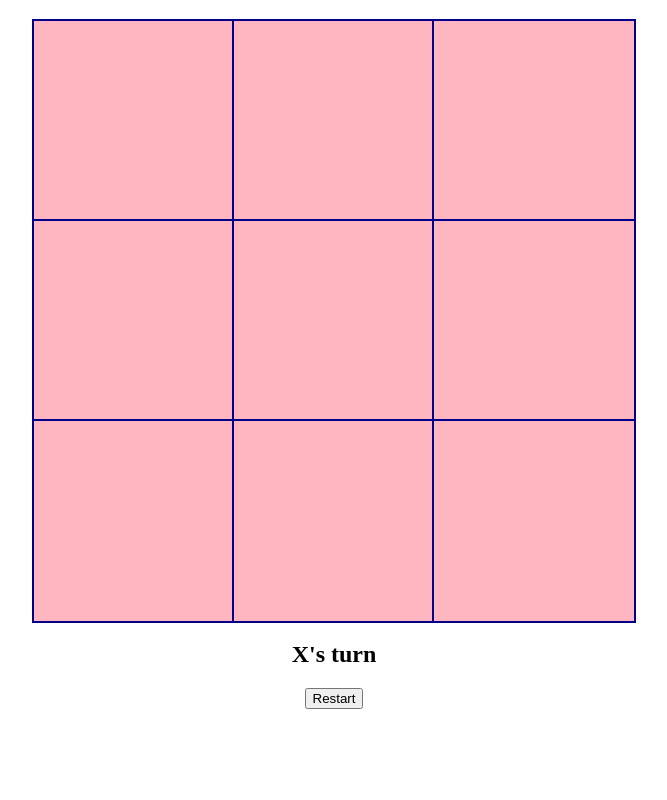
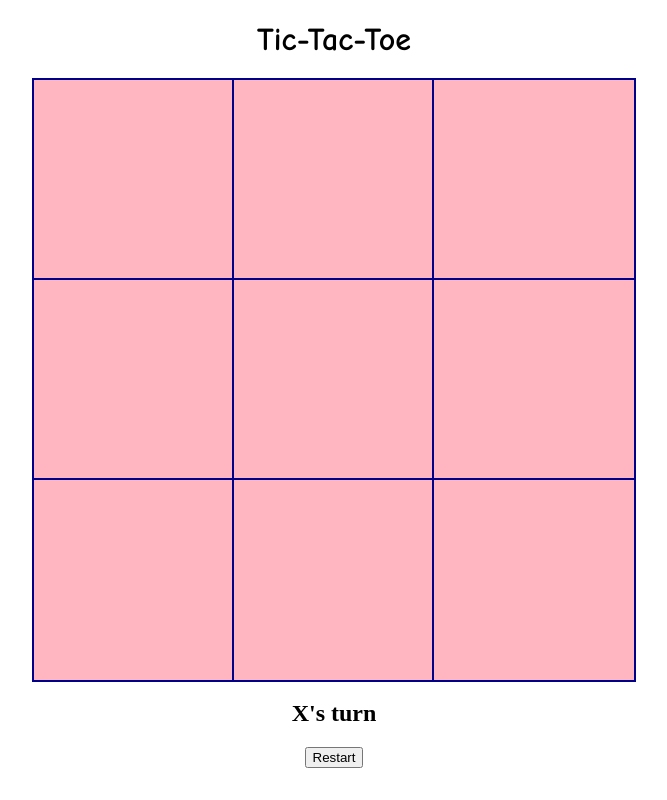
Before and after one commit to MilicaCactus/Assignment13, a plain HTML site: page docs/index.html in a window 1280 px wide. Shown: the whole page, without its empty margins (306-973 px from the left). Drawn offline with Linux system fonts and the light colour scheme.

Commit message:
Change style

```diff
--- a/docs/index.html
+++ b/docs/index.html
@@ -7,7 +7,7 @@
 </head>
 <body>
 <div id="gameBox">
-    <h1 id="title"Tic-Tac-Toe></h1>
+    <h1 id="title">Tic-Tac-Toe</h1>
     <div id="cellBox">
         <div data-boxindex="0" class="box"></div>
         <div data-boxindex="1" class="box"></div>
```
Also changed, not shown: src/index.html (+1 -1 lines).
